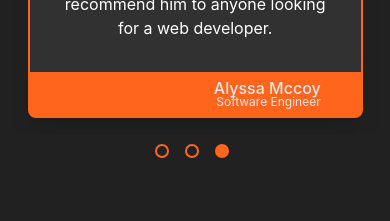
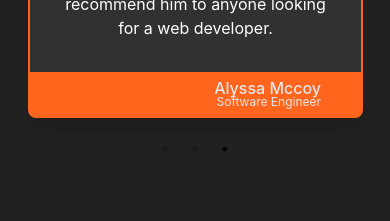
Before and after one commit to ZacksBroDev/Zacks-Portfolio, a React (Vite) app: page / in a window 390 px wide. Shown: the part 5360-5581 px from the top of the page. Built offline with nearby package versions, Linux system fonts and the light colour scheme; no server answers.

Commit message:
Refactor Testimonial.css for improved layout and styling; enhance grid structure, card design, and responsive behavior

```diff
--- a/src/components/molecules/Testimonial/Testimonial.css
+++ b/src/components/molecules/Testimonial/Testimonial.css
@@ -1,24 +1,60 @@
-/* Customize Carousel Dots */
-.slick-dots {
-    display: flex;
-    justify-content: center;
-    list-style-type: none;
-    bottom: -30px !important;
+.testimonial-section {
+    padding-top: 5rem;
 }
 
-.slick-dots li {
-    margin: 0 0.25rem;
+.testimonial-grid {
+    display: grid;
+    gap: 1rem;
+    grid-template-columns: repeat(3, minmax(0, 1fr));
 }
 
-.slick-dots li button {
-    width: 2px !important;
-    height: 2px !important;
-    padding: 0;
-    border-radius: 100%;
-    border: 2px solid #FF651C !important;
-    text-indent: -9999px;
+.testimonial-card {
+    background:
+        linear-gradient(180deg, rgba(255, 255, 255, 0.04), rgba(255, 255, 255, 0.018)),
+        var(--surface);
+    border: 1px solid rgba(255, 255, 255, 0.08);
+    border-radius: 26px;
+    display: flex;
+    flex-direction: column;
+    gap: 1.1rem;
+    justify-content: space-between;
+    min-height: 280px;
+    padding: 1.5rem;
 }
 
-.slick-dots li.slick-active button {
-    background-color: #FF651C;
+.testimonial-card__quote {
+    color: var(--accent);
+    font-size: 2.7rem;
 }
+
+.testimonial-card__copy {
+    color: var(--text-muted);
+    font-size: 1rem;
+    line-height: 1.8;
+}
+
+.testimonial-card__footer {
+    border-top: 1px solid rgba(255, 255, 255, 0.08);
+    padding-top: 1rem;
+}
+
+.testimonial-card__footer h3 {
+    color: var(--text);
+    font-size: 1.1rem;
+    margin-bottom: 0.25rem;
+}
+
+.testimonial-card__footer p {
+    color: var(--accent-soft);
+    font-family: "JetBrains Mono", "SFMono-Regular", Consolas, monospace;
+    font-size: 0.76rem;
+    font-weight: 700;
+    letter-spacing: 0.05em;
+    text-transform: uppercase;
+}
+
+@media only screen and (max-width: 1100px) {
+    .testimonial-grid {
+        grid-template-columns: 1fr;
+    }
+}
```
